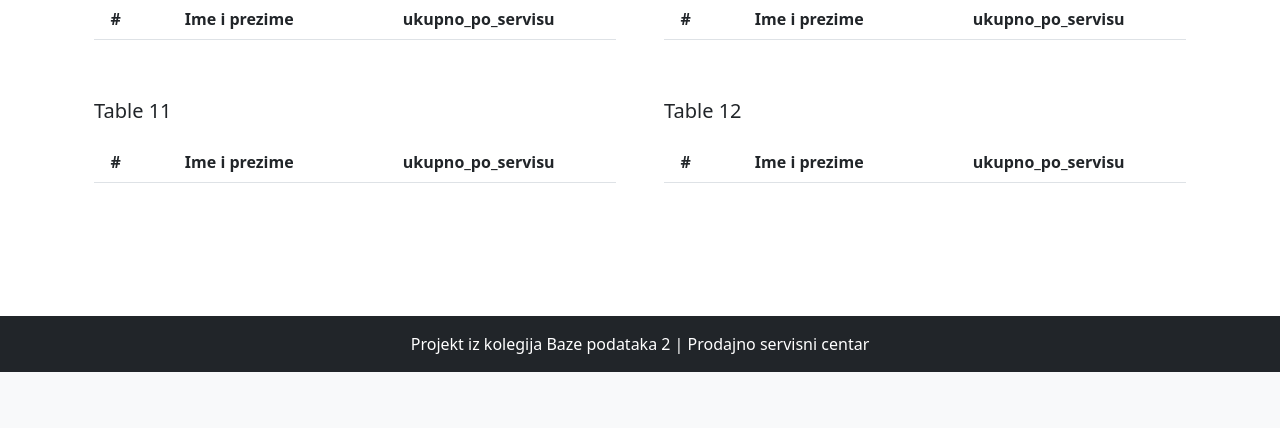
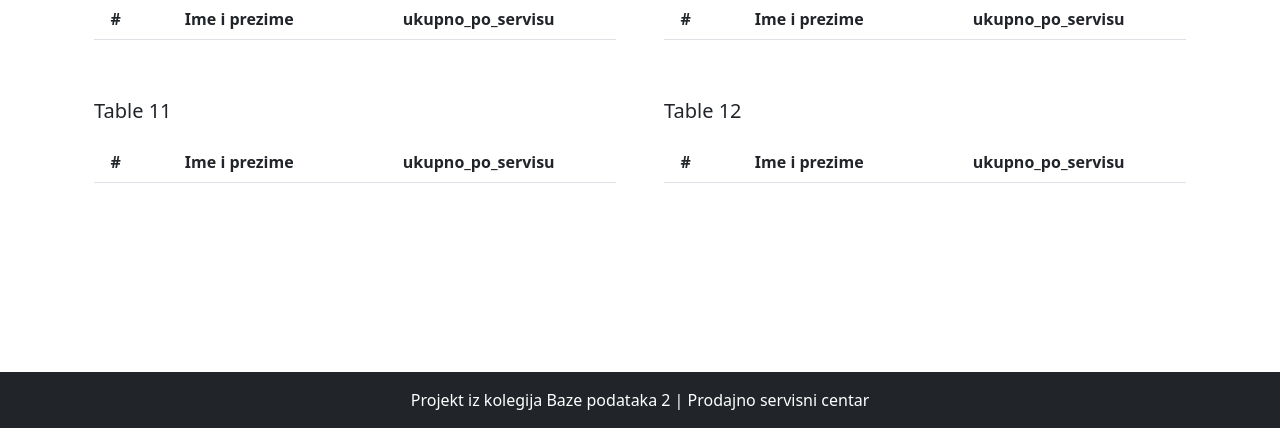
Before and after one commit to NevenDavidovic/Prodajno_servisni_centar, a Flask app: page /administracija/statistika in a window 1280 px wide. Shown: the part 992-1420 px from the top of the page. Before the commit the page ends 1364 px from the top, so only its background shows below. Run offline with Flask 2, Linux system fonts and the light colour scheme; data that the repository does not hold is empty.

Commit message:
dodan padding bottom na .content u administracija.css

```diff
--- a/static/administracija.css
+++ b/static/administracija.css
@@ -66,3 +66,6 @@ th {
 td {
     text-align: center;
 }
+.content {
+    padding-bottom:56px;
+}
```
